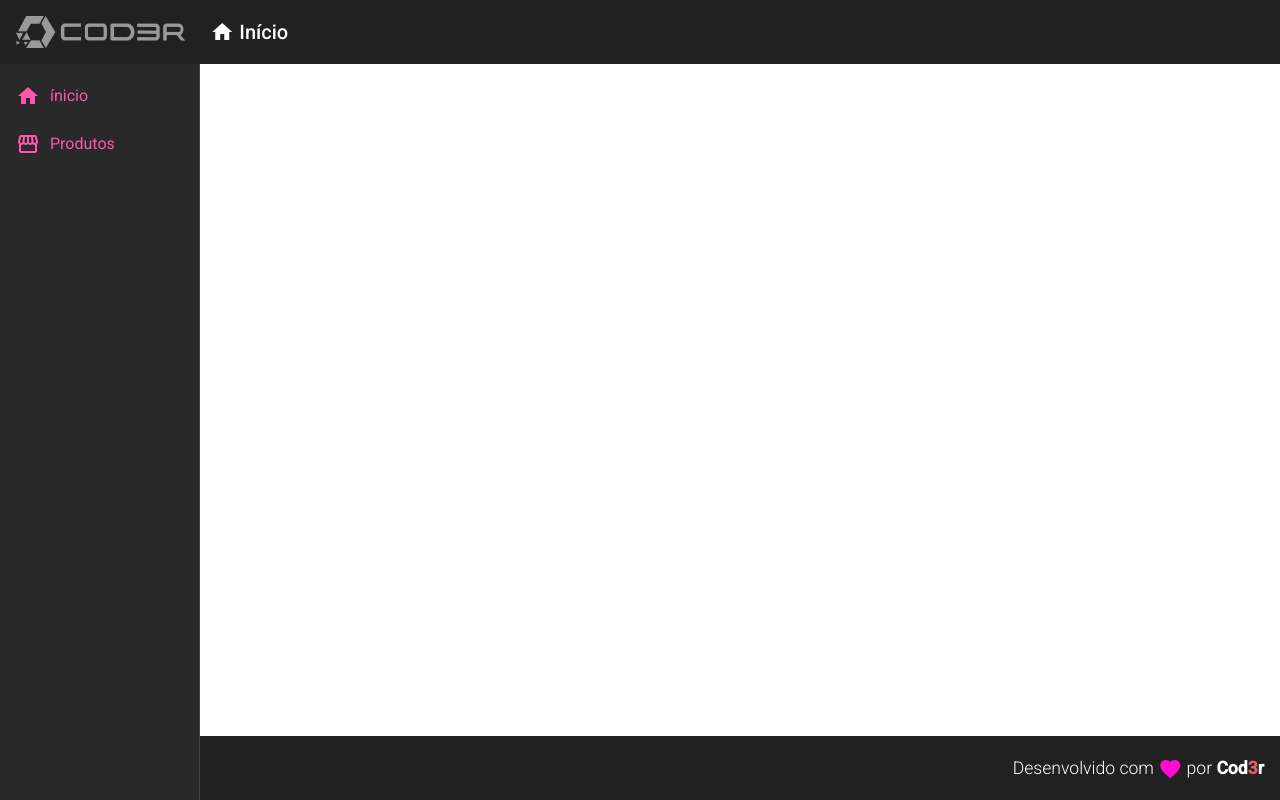
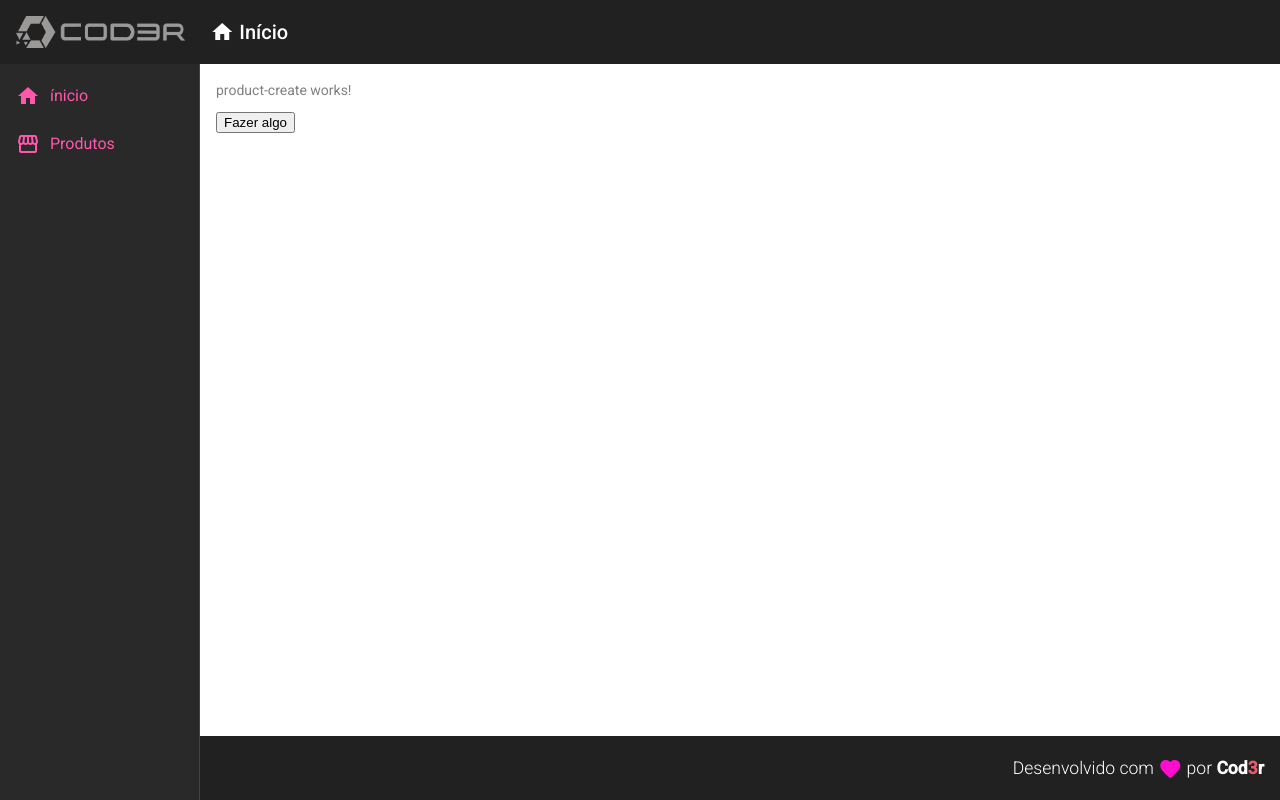
Before and after one commit to jessicaidro/angular9essencial, an Angular app in the folder crud/frontend/: page /products/create in a window 1280 px wide. Before the commit this address led to /. Built offline with nearby package versions, Linux system fonts and the light colour scheme.

Commit message:
Product Create - Parte 1

```diff
--- a/crud/frontend/package.json
+++ b/crud/frontend/package.json
@@ -6,7 +6,8 @@
     "start": "json-server --watch db.json --port 3001",
     "build": "ng build",
     "test": "ng test",
-    "lint": "ng lint"
+    "lint": "ng lint",
+    "postinstall": "ngcc"
   },
   "private": true,
   "dependencies": {
--- a/crud/frontend/src/app/app-routing.module.ts
+++ b/crud/frontend/src/app/app-routing.module.ts
@@ -4,6 +4,7 @@ import { CommonModule } from '@angular/common';
 
 import { HomeComponent } from './views/home/home.component';
 import { ProductCrudComponent } from './views/product-crud/product-crud.component';
+import { ProductCreateComponent } from './components/product/product-create/product-create.component';
 
 const routes: Routes = [
   {
@@ -13,6 +14,10 @@ const routes: Routes = [
   {
     path: "products",
     component: ProductCrudComponent
+  },
+  {
+    path: "products/create",
+    component: ProductCreateComponent
   }
 
 ];
--- a/crud/frontend/src/app/app.module.ts
+++ b/crud/frontend/src/app/app.module.ts
@@ -17,6 +17,8 @@ import { ProductCrudComponent } from './views/product-crud/product-crud.componen
 import { AppRoutingModule } from './app-routing.module';
 import { RedDirective } from './directives/red.directive';
 import { ForDirective } from './directives/for.directive';
+import { ProductCreateComponent } from './components/product/product-create/product-create.component';
+import { MatButtonModule } from '@angular/material/button'
 @NgModule({
   declarations: [
     AppComponent,
@@ -26,7 +28,8 @@ import { ForDirective } from './directives/for.directive';
     HomeComponent,
     ProductCrudComponent,
     RedDirective,
-    ForDirective
+    ForDirective,
+    ProductCreateComponent
   ],
   imports: [
     BrowserModule,
@@ -35,6 +38,7 @@ import { ForDirective } from './directives/for.directive';
     MatSidenavModule,
     MatListModule,
     MatCardModule,
+    MatButtonModule,
     AppRoutingModule
   ],
   providers: [],
--- /dev/null
+++ b/crud/frontend/src/app/components/product/product-create/product-create.component.html
@@ -0,0 +1,3 @@
+<p [id]="atributoLegal">product-create works!</p>
+
+<button (click)="fazerAlgo()">Fazer algo</button>
--- /dev/null
+++ b/crud/frontend/src/app/components/product/product-create/product-create.component.ts
@@ -0,0 +1,20 @@
+import { Component, OnInit } from '@angular/core';
+
+@Component({
+  selector: 'app-product-create',
+  templateUrl: './product-create.component.html',
+  styleUrls: ['./product-create.component.css']
+})
+export class ProductCreateComponent implements OnInit {
+
+  atributoLegal = "qualquer"
+
+  constructor() { }
+
+  ngOnInit(): void {
+  }
+  fazerAlgo(): void {
+    console.log('fazendo algo!')
+  }
+
+}
--- a/crud/frontend/src/app/views/product-crud/product-crud.component.ts
+++ b/crud/frontend/src/app/views/product-crud/product-crud.component.ts
@@ -12,4 +12,7 @@ export class ProductCrudComponent implements OnInit {
   ngOnInit(): void {
   }
 
+  navigateToProductCreate(): void {
+      console.log('Navegando...');
+  }
 }
```
Also changed, not shown: crud/frontend/src/app/components/product/product-create/product-create.component.css (added), crud/frontend/src/assets/ju.png (deleted).
